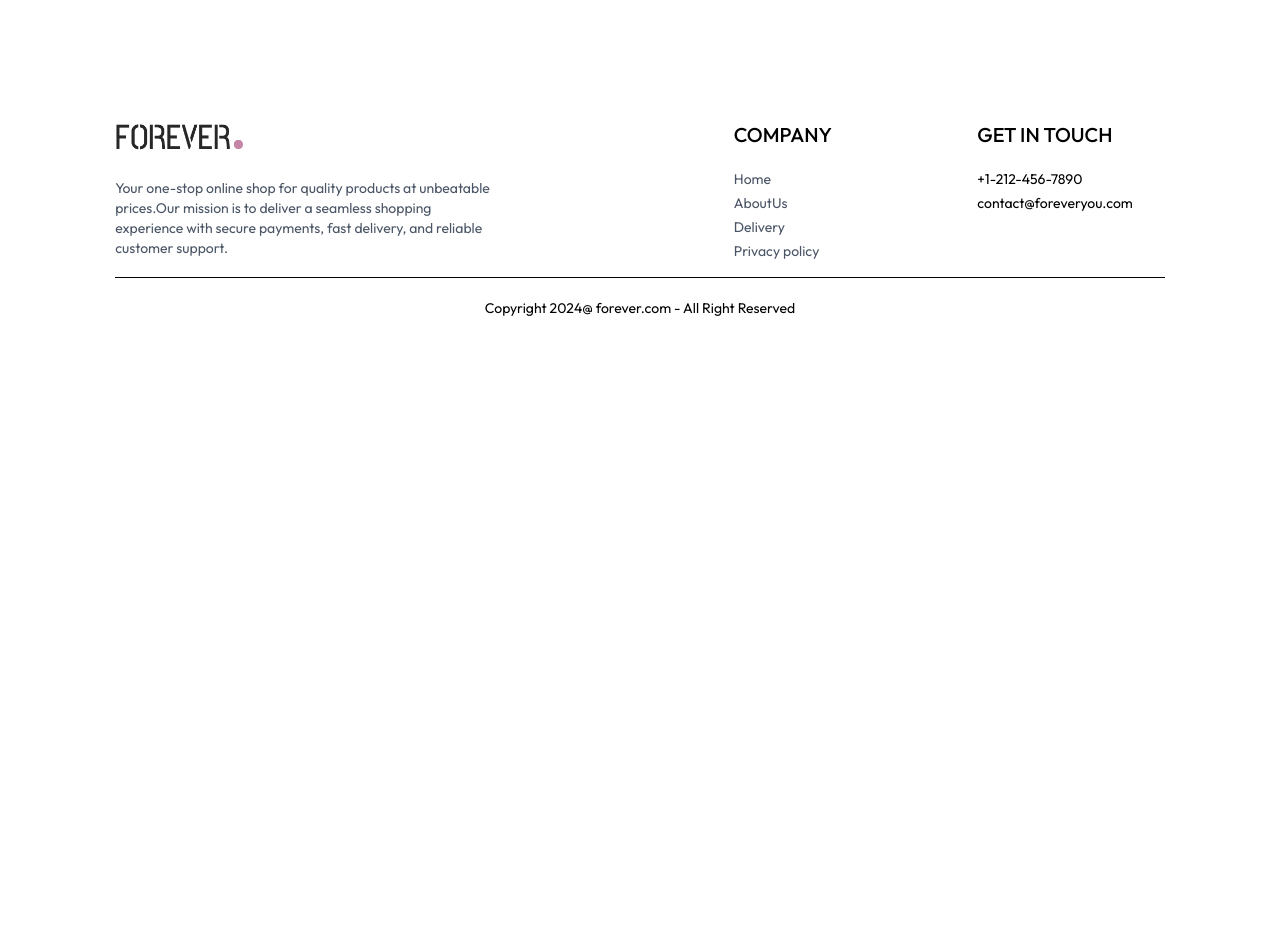
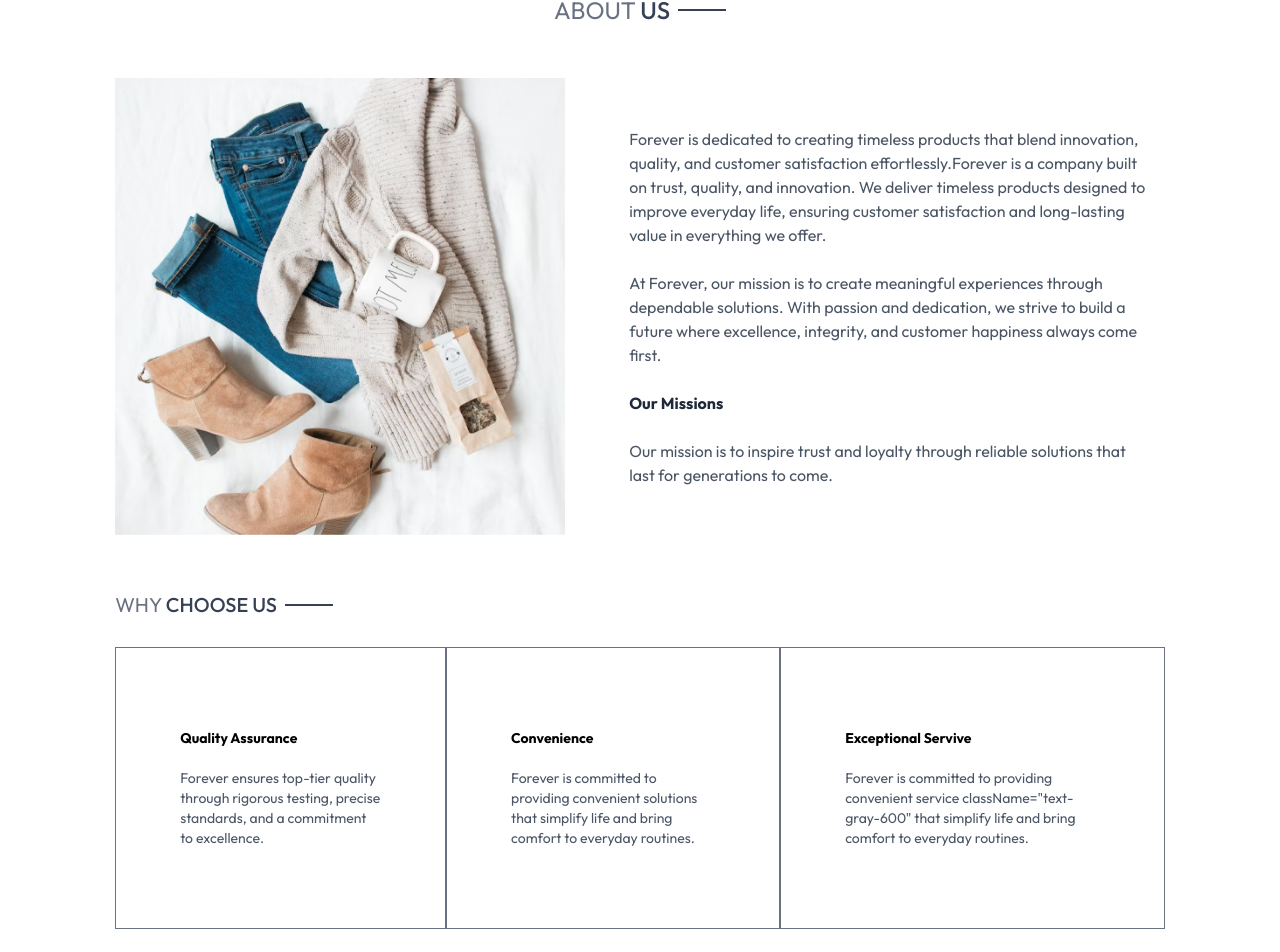
Before and after one commit to AmitParihar17/E-Commerce-Web-Application, a React (Vite) app in the folder frontend/: page /about in a window 1280 px wide. Shown: the part 120-1072 px from the top of the page. Before the commit the page ends 800 px from the top, so only its background shows below. Built offline with nearby package versions, Linux system fonts and the light colour scheme.

Commit message:
frontend complete

```diff
--- a/frontend/src/pages/About.jsx
+++ b/frontend/src/pages/About.jsx
@@ -1,11 +1,75 @@
 import React from 'react'
+import Title from "../components/Title"
+import NewsletterBox from "../components/NewsletterBox"
+import { assets } from '../assets/assets';
 
 const About = () => {
   return (
     <div>
+      <div className="text-2xl text-center pt-8 border-t">
+        <Title text1={"ABOUT"} text2={"US"} />
+      </div>
 
+      <div className="my-10 flex flex-col md:flex-row gap-16">
+        <img
+          className="w-full md:max-w-[450px]"
+          src={assets.about_img}
+          alt=""
+        />
+        <div className="flex flex-col justify-center gap-6 md:w-2/4 text-gray-600">
+          <p>
+            Forever is dedicated to creating timeless products that blend
+            innovation, quality, and customer satisfaction effortlessly.Forever
+            is a company built on trust, quality, and innovation. We deliver
+            timeless products designed to improve everyday life, ensuring
+            customer satisfaction and long-lasting value in everything we offer.
+          </p>
+          <p>
+            At Forever, our mission is to create meaningful experiences through
+            dependable solutions. With passion and dedication, we strive to
+            build a future where excellence, integrity, and customer happiness
+            always come first.
+          </p>
+          <b className="text-gray-800">Our Missions</b>
+          <p>
+            {" "}
+            Our mission is to inspire trust and loyalty through reliable
+            solutions that last for generations to come.
+          </p>
+        </div>
+      </div>
+      <div className="text-xl py-4 ">
+        <Title text1={"WHY"} text2={"CHOOSE US"} />
+      </div>
+
+      <div className="flex flex-col md:flex-row text-sm mb-20">
+        <div className="border  border-gray-500 px-10  md:px-16 py-8  sm:py-20 flex flex-col gap-5">
+          <b>Quality Assurance</b>
+          <p className="text-gray-600">
+            Forever ensures top-tier quality through rigorous testing, precise
+            standards, and a commitment to excellence.
+          </p>
+        </div>
+        <div className="border border-gray-500 px-10  md:px-16 py-8  sm:py-20 flex flex-col gap-5">
+          <b>Convenience</b>
+          <p className="text-gray-600">
+            Forever is committed to providing convenient solutions that simplify
+            life and bring comfort to everyday routines.
+          </p>
+        </div>
+        <div className="border  border-gray-500 px-10  md:px-16 py-8  sm:py-20 flex flex-col gap-5">
+          <b>Exceptional Servive</b>
+          <p className="text-gray-600">
+            Forever is committed to providing convenient service
+            className="text-gray-600" that simplify life and bring comfort to
+            everyday routines.
+          </p>
+        </div>
+      </div>
+
+      <NewsletterBox />
     </div>
-  )
+  );
 }
 
 export default About
--- a/frontend/src/pages/Contact.jsx
+++ b/frontend/src/pages/Contact.jsx
@@ -1,11 +1,41 @@
 import React from 'react'
+import Title from '../components/Title'
+import { assets } from '../assets/assets';
+import NewsletterBox from '../components/NewsletterBox';
 
 const Contact = () => {
   return (
     <div>
-      Contact
+      <div className="text-center text-2xl pt-10 border-t">
+        <Title text1={"CONTACT"} text2={"US"} />
+      </div>
+      <div className="my-10 flex flex-col justify-center md:flex-row gap-10 mb-28">
+        <img
+          className="w-full md:max-w-[480px]"
+          src={assets.contact_img}
+          alt=""
+        />
+        <div className="flex flex-col justify-center item-start gap-6">
+          <p className="font-semibold text-xl text-gray-600">Our Store</p>
+          <p className="text-gray-500">
+            172306 Amit Parihar <br /> Subathu 346 ,Solan,HP
+          </p>
+          <p className="text-gray-500">
+            Tel : (415) 555-9685 <br /> Email : admin@forever.com
+          </p>
+          <p className="font-semibold text-xl text-gray-600">
+            Carrers at Forever
+          </p>
+          <p className="text-gray-500">
+           Learn more about our teams and job openings.
+          </p>
+         <button className='border border-black py-4 text-sm hover:bg-black hover:text-white transition-all duration-500 '>Explore jobs</button>
+        </div>
+      </div>
+
+      <NewsletterBox />
     </div>
-  )
+  );
 }
 
 export default Contact
--- a/frontend/src/pages/Login.jsx
+++ b/frontend/src/pages/Login.jsx
@@ -1,11 +1,61 @@
-import React from 'react'
+import React, { useState } from "react";
 
 const Login = () => {
+  const [currentState, setCurrentState] = useState("Sign Up");
+  const onSubmitHandler = (e) => {
+    e.preventDefault()
+  }
+
   return (
-    <div>
 
-    </div>
-  )
-}
+    <form onSubmit={onSubmitHandler} className="flex flex-col items-center w-[90%] sm:max-w-96 m-auto mt-14 gap-4 text-gray-800">
+      <div className="inline-flex items-center gap-2 mb-2 mt-10">
+        <p className="prata-regular text-3xl">{currentState}</p>
+        <hr className="border-none h-[1.5px] w-8 bg-gray-800" />
+      </div>
+      {currentState === "Login" ? (
+        ""
+      ) : (
+        <input
+          type="text"
+          className="w-full px-3 py-2 border border-gray-800"
+          placeholder="Name"
+          required
+        />
+      )}
+      <input
+        type="text"
+        className="w-full px-3 border border-gray-800 py-2"
+        placeholder="Email"
+        required
+      />
+      <input
+        type="password"
+        className="w-full border border-gray-800 px-3 py-2"
+        placeholder="Password"
+        required
+      />
+      <div className="w-full flex justify-between text-sm mt-[-8px]">
+        <p className="cursor-pointer">Forgot your password?</p>
+        {currentState === "Login" ? (
+          <p
+            onClick={() => setCurrentState("Sign Up")}
+            className="cursor-pointer"
+          >
+            Create an account
+          </p>
+        ) : (
+          <p
+            onClick={() => setCurrentState("Login")}
+            className="cursor-pointer"
+          >
+            Login Here
+          </p>
+        )}
+      </div>
+      <button className="bg-black cursor-pointer text-white py-2 px-8 mt-4 font-light">{currentState === "Login" ? "Sign In" : "Sign Up"}</button>
+    </form>
+  );
+};
 
-export default Login
+export default Login;
```
